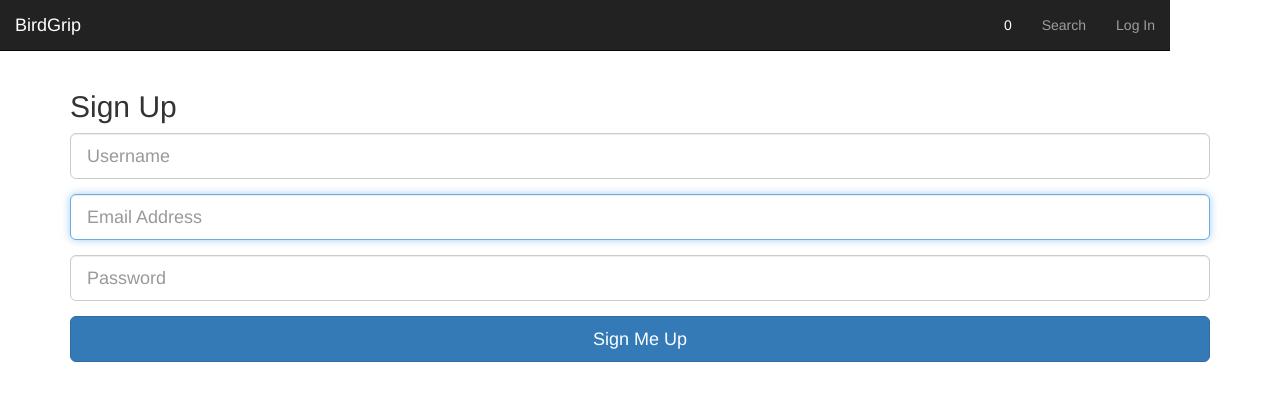
After one commit to dovekie/final_project, a Flask app: page /signup in a window 1280 px wide. The commit adds this page. Shown: the top 401 px of the page. Run offline with Flask 2, Linux system fonts and the light colour scheme; some libraries are stand-ins or nearby versions.

Commit message:
added javascript and login-logout

```diff
--- a/model.py
+++ b/model.py
@@ -21,6 +21,7 @@ class User(db.Model):
     username = db.Column(db.String(64), nullable=False, unique=True)
     email = db.Column(db.String(64), nullable=True, unique=True)
     password = db.Column(db.String(64), nullable=True)
+    bird_count = db.Column(db.Integer, nullable=True)
 
     #location = db.Column(db.String(15), nullable=True)
 
--- a/server.py
+++ b/server.py
@@ -6,7 +6,7 @@ from jinja2 import StrictUndefined
 from flask import Flask, render_template, redirect, request, flash, session
 from flask_debugtoolbar import DebugToolbarExtension
 
-from model import Bird, connect_to_db, db
+from model import User, Bird, Observation, connect_to_db, db
 
 app = Flask(__name__)
 # Required to use Flask sessions and the debug toolbar
@@ -15,10 +15,54 @@ app.secret_key = "TINAMOU"
 app.jinja_env.undefined = StrictUndefined
 
 # Housekeeping over. Now for routes.
+SPUH_EQUIVALENTS = {'Struthioniformes' : "Ostriches",
+                    'Rheiformes' : "Rheas",
+                    'Casuariiformes' : "Cassowaries",
+                    'Apterygiformes' : "Kiwis",
+                    'Tinamiformes' : "Tinamous",
+                    'Anseriformes' : "Ducks, geese, and swans",
+                    'Galliformes' : "Pheasants, quail, megapodes, curassows",
+                    'Gaviiformes' : "Loons and divers",
+                    'Podicipediformes' : "Grebes",
+                    'Phoenicopteriformes' : "Flamingos",
+                    'Sphenisciformes' : "Penguins",
+                    'Procellariiformes' : "Albatross",
+                    'Phaethontiformes' : "Tropicbirds",
+                    'Ciconiiformes' : "Storks",
+                    'Suliformes' : "Frigatebirds, gannets, and darters",
+                    'Pelecaniformes' : "Pelicans",
+                    'Accipitriformes' : "Hawks, eagles, and vultures",
+                    'Falconiformes' : "Falcons and caracaras",
+                    'Otidiformes' : "Bustards",
+                    'Mesitornithiformes' : "Mesites",
+                    'Cariamiformes' : "Seriemas",
+                    'Eurypygiformes' : "Kagus",
+                    'Gruiformes' : "Cranes",
+                    'Charadriiformes' : "Waders, gulls, and auks",
+                    'Pterocliformes' : "Sandgrouse",
+                    'Columbiformes' : "Pigeons and doves",
+                    'Psittaciformes' : "Parrots",
+                    'Musophagiformes' : "Turacos",
+                    'Opisthocomiformes' : "Hoatzin",
+                    'Cuculiformes' : "Cuckoos",
+                    'Strigiformes' : "Owls",
+                    'Caprimulgiformes' : "Nightjars, oilbirds, and potoos",
+                    'Apodiformes' : "Swifts and hummingbirds",
+                    'Coliiformes' : "Mousebirds",
+                    'Trogoniformes' : "Trogons",
+                    'Coraciiformes' : "Kingfishers, rollers, motmots, bee-eaters",
+                    'Leptosomiformes' : "Cuckoo roller",
+                    'Bucerotiformes' : "Hornbills and hoopoes",
+                    'Piciformes' : "Woodpeckers",
+                    'Passeriformes' : "Songbirds"}
 
 @app.route('/')
 def index():
-    """Homepage."""
+    """
+    Homepage.
+
+    Displays a dynamic list of bird species organized by order and family
+    """
 
     orders = Bird.query.order_by(Bird.taxon_id).group_by(Bird.order).all()
     families = Bird.query.order_by(Bird.taxon_id).group_by(Bird.family).all()
@@ -44,27 +88,44 @@ def index():
 
 @app.route('/search', methods=["GET"])
 def search():
+    """
+    Search form
+
+    Get search parameter from the user
+    """
+    spuh = SPUH_EQUIVALENTS
     orders = Bird.query.order_by(Bird.taxon_id).group_by(Bird.order).all()
     families = Bird.query.order_by(Bird.taxon_id).group_by(Bird.family).all()
     regions = Bird.query.order_by(Bird.taxon_id).group_by(Bird.region).all()
 
-    return render_template("search.html", orders=orders, families=families, regions=regions)
+    return render_template("search.html", orders=orders, families=families, regions=regions, spuh=spuh)
 
-@app.route('/search', methods=["POST"]) # this is the post method
+@app.route('/search', methods=["POST"])
 def search_results():
+    """
+    Search functions
+
+    Take search parameters from the user and queries the database
+    """
+    spuh_param = request.form.get("select_spuh")
     order_param = request.form.get("select_order")
     family_param = request.form.get("select_family")
     region_param = request.form.get("select_region")
 
+    if spuh_param:
+        order_param = spuh_param
+
     if order_param:
         print order_param, type(order_param)
-        orders = Bird.query.order_by(Bird.taxon_id).group_by(Bird.order).filter(Bird.order==order_param).all()
+        raw_orders = Bird.query.order_by(Bird.taxon_id).filter(Bird.order == order_param)
+        orders = raw_orders.group_by(Bird.order).all()
     else:
         orders = Bird.query.order_by(Bird.taxon_id).group_by(Bird.order).all()
 
     if family_param:
         print family_param, type(family_param)
-        families = Bird.query.order_by(Bird.taxon_id).group_by(Bird.family).filter(Bird.family==family_param).all()
+        raw_families = Bird.query.order_by(Bird.taxon_id).filter(Bird.family == family_param)
+        families = raw_families.group_by(Bird.family).all()
     else:
         families = Bird.query.order_by(Bird.taxon_id).group_by(Bird.family).all()
 
@@ -77,16 +138,65 @@ def search_results():
     return render_template("homepage.html", orders=orders, families = families, birds=birds)
 
 
+# def searchfunct(list (maybe a dictionary?) of arguments):
+    # actually a dictionary might not be a bad idea; could be searchdict["parameter"] = "paramater value"
 
+    #anyway
 
+    # use the parameters to filter the complete species list
+    # then do the grouping by order and family!
+    # that way: no empty orders/families
+    # the default needs to return all species
+    # this function could return species, family, order
+    # or just return the species list and let the routes fight it out
 
-@app.route('/login')
-def login():
-	pass
+@app.route('/signup', methods=["GET"])
+def show_signup():
+    return render_template("signup.html")
+
+@app.route('/signup', methods=["POST"])
+def process_signup():
+
+    username = request.form.get("username")
+    password = request.form.get("password")
+    email = request.form.get("email")
+
+    new_user = User(username=username,
+                    password=password,
+                    email=email,
+                    bird_count=0)
+    db.session.add(new_user)
+    db.session.commit()
+    flash('New account created! Please log in.')
+
+    return redirect('/')
+
+@app.route('/login', methods=["GET"])
+def show_login():
+    return render_template("login.html") # but I want to put this in a modal window!
+
+@app.route('/login', methods=["POST"])
+def process_login():
+
+    username_input = request.form.get("username")
+    password_input = request.form.get("password")
+    user_object = User.query.filter(User.username == username_input, User.password == password_input).first()
+    bird_count_input = user_object.bird_count
+
+    session['username'] = username_input
+    session['password'] = password_input
+
+    return redirect('/')
 
 @app.route('/logout')
 def logout():
-	pass
+    """
+    Clear the user's session variable
+    """
+
+    session.clear()
+
+    return redirect('/')
 
 
 
--- /dev/null
+++ b/static/birdscript.js
@@ -0,0 +1,15 @@
+//speaker-to-internets
+
+var happycount = 0;
+
+$( "p" ).click(function() {
+	  $( this ).toggleClass("highlight");
+	  if ( $( this ).is( ".highlight" ) ) {
+	  	happycount++;
+	    console.log("happy = " + happycount);
+		} else {
+		happycount--;
+	    console.log("happy = " + happycount);
+		}
+	    $("#bird_counter").html(happycount);
+	  });
--- /dev/null
+++ b/static/style.css
@@ -0,0 +1,30 @@
+/*css is awesome!*/
+
+.navbar {
+	position: fixed;
+}
+
+#main_page_body {
+	padding-top: 70px;
+}
+
+.highlight {
+	color: blue;
+}
+
+#bird_counter {
+	color: white;
+
+}
+
+.taxon_family {
+	text-indent: 1em;
+}
+
+.taxon_species {
+	list-style-type: none;
+}
+
+.sci_name_span {
+	font-style: italic;
+}
--- a/templates/base.html
+++ b/templates/base.html
@@ -3,17 +3,16 @@
 <head>
   <meta charset="utf-8">
 <meta name="viewport" content="width=device-width">
-    <link rel="stylesheet"
-          href="http://maxcdn.bootstrapcdn.com/bootstrap/3.3.4/css/bootstrap.css"/>
-    <!-- <link rel="stylesheet" href="/static/parallax.css"/> -->
-    <title>BirdGrip</title>
+    <link rel="stylesheet" href="http://maxcdn.bootstrapcdn.com/bootstrap/3.3.4/css/bootstrap.css"/>
+    <link rel="stylesheet" href="static/style.css"/>
+    <title>LifeList</title>
+    <script src="https://code.jquery.com/jquery.js"></script>
 </head>
 
 <body>
 
 <div class="navbar navbar-inverse navbar-static-top">
     <div class="container">
-
         <div class="navbar-header">
             <!-- <img src="/static/img/ubermelon-logo.png"> -->
             <a class="navbar-brand" href="/">BirdGrip</a>
@@ -22,46 +21,44 @@
         <div class="navbar-collapse collapse">
             <ul class="nav navbar-nav navbar-right">
                 <li>
-                    <a href="/search">
-                        Search
-                    </a>
+                    <a href="#"><span id="bird_counter">
+                      {% if 'bird_count' in session.keys() %}{{session['bird_count']}}
+                      {% else %}0
+                      {% endif %}</span></a>
                 </li>
                 <li>
-                  {% if 'login' in session.keys() %}
-                    <a href="/logout">Welcome, {{ session["first_name"] }}. Logout?</a>
-                  {% else %}
-                    <a href="/login">Log In</a></li>
-                  {% endif %}
+                    <a href="/search">Search</a>
+                </li>
+                {% if 'username' in session.keys() %}
+                <li>
+                    <a href="#">Welcome, {{session["username"]}}</a>
+                </li>
+                <li>
+                    <a href="/logout">Logout?</a>
+                </li>
+                {% else %}
+                <li>
+                    <a href="/login">Log In</a>
+                </li>
+                {% endif %}
             </ul>
         </div>
-
     </div>
 </div>
+<div class="container" id="main_page_body">
 
-  <div class="parallax">
-<!--     <div id="group1" class="parallax__group">
-      <div class="parallax__layer parallax__layer--base">
-        <div class="title">Bird Grip</div>
-        <img src="static/bluebird.jpg">
-      </div>
-    </div>
-    <div id="group2" class="parallax__group">
-      <div class="parallax__layer parallax__layer--base">
-        <div class="title">Base Layer</div>
-      </div>
-      <div class="parallax__layer parallax__layer--back">
-        <div class="title">Background Layer</div> -->
-        <!-- This is where the main content goes. -->
-        {% block body %}
-        PAGE GOES HERE
-        {% endblock %}<!--
-      </div>
-    </div> -->
-  </div>
+  {% with messages = get_flashed_messages() %}
+      {% for message in messages %}
+          <div class="alert alert-warning">{{ message }}</div>
+      {% endfor %}
+  {% endwith %}
 
+  {% block body %}
+  PAGE GOES HERE
+  {% endblock %}
+</div>
 
-
-</div>
+<script src="static/birdscript.js"></script>
 
 </body>
 </html>
--- /dev/null
+++ b/templates/signup.html
@@ -0,0 +1,41 @@
+{% extends 'base.html' %}
+
+{% block body %}
+
+    <form class="form-signup" action="signup" method="POST">
+
+        <h2 class="form-signup-heading">Sign Up</h2>
+
+        <div class="form-group">
+            <label for="username-field" class="sr-only">username</label>
+            <input type="text"
+                   name="username"
+                   class="form-control input-lg"
+                   placeholder="Username">
+        </div>
+
+        <div class="form-group">
+            <label for="email-field" class="sr-only">Email Address</label>
+            <input type="email"
+                   name="email"
+                   class="form-control input-lg"
+                   placeholder="Email Address"
+                   required
+                   autofocus>
+        </div>
+
+        <div class="form-group">
+            <label for="password-field" class="sr-only">Password</label>
+            <input type="password"
+                   name="password"
+                   class="form-control input-lg"
+                   placeholder="Password"
+                   required>
+        </div>
+
+        <button class="btn btn-lg btn-primary btn-block" type="submit">Sign Me Up
+        </button>
+
+    </form>
+
+{% endblock %}
```
Also changed, not shown: templates/homepage.html (+13 -3 lines), templates/login.html (added, +33 -0 lines), templates/search.html (+14 -5 lines).
